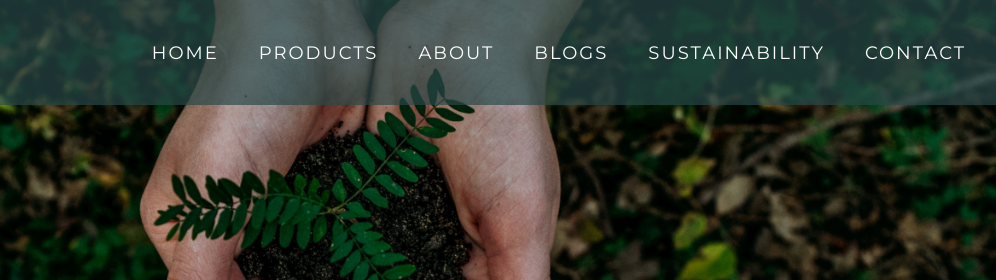
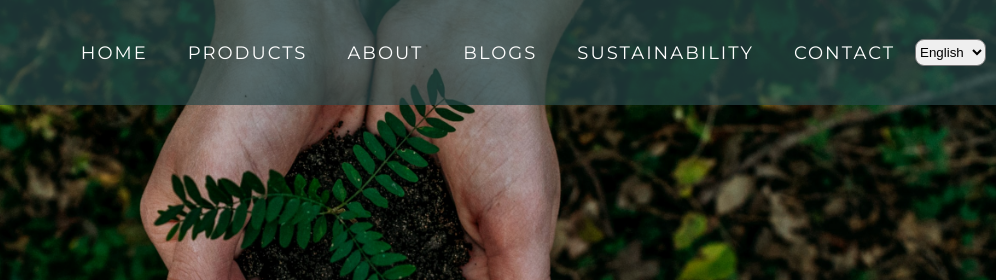
Before and after one commit to shinoj-exe/Commercial-Design, a plain HTML site: page blog.html in a window 1280 px wide. Shown: the top 280 px of the page, 284-1280 px from the left. Drawn offline with Linux system fonts and the light colour scheme.

Commit message:
added language option

```diff
--- a/blog.html
+++ b/blog.html
@@ -30,6 +30,14 @@
                     <li><a  href="./blogsList.html"  data-after="About">Blogs</a></li>
                     <li><a  href="./sustainability.html" data-after="Sustainability">Sustainability</a></li>
                     <li><a  href="./contact.html" data-after="Contact">Contact</a></li>
+                    <li>
+                        <select data-placeholder="Choose a Language...">
+                            <option value="EN">English</option>
+                            <option value="AR">Arabic</option>
+                            <option value="HI">Hindi</option>
+                            <option value="ES">Spanish</option>
+                          </select>
+                    </li>
 
                     <div class="closeMenu">
                     <i class="far fa-window-close"></i>
```
Also changed, not shown: about.html (+8 -1 lines), blogsList.html (+8 -0 lines), contact.html (+8 -0 lines), productDetails.html (+8 -0 lines), productDetails2.html (+8 -0 lines), productList.html (+8 -0 lines), products.html (+8 -0 lines), sustainability.html (+8 -0 lines).
